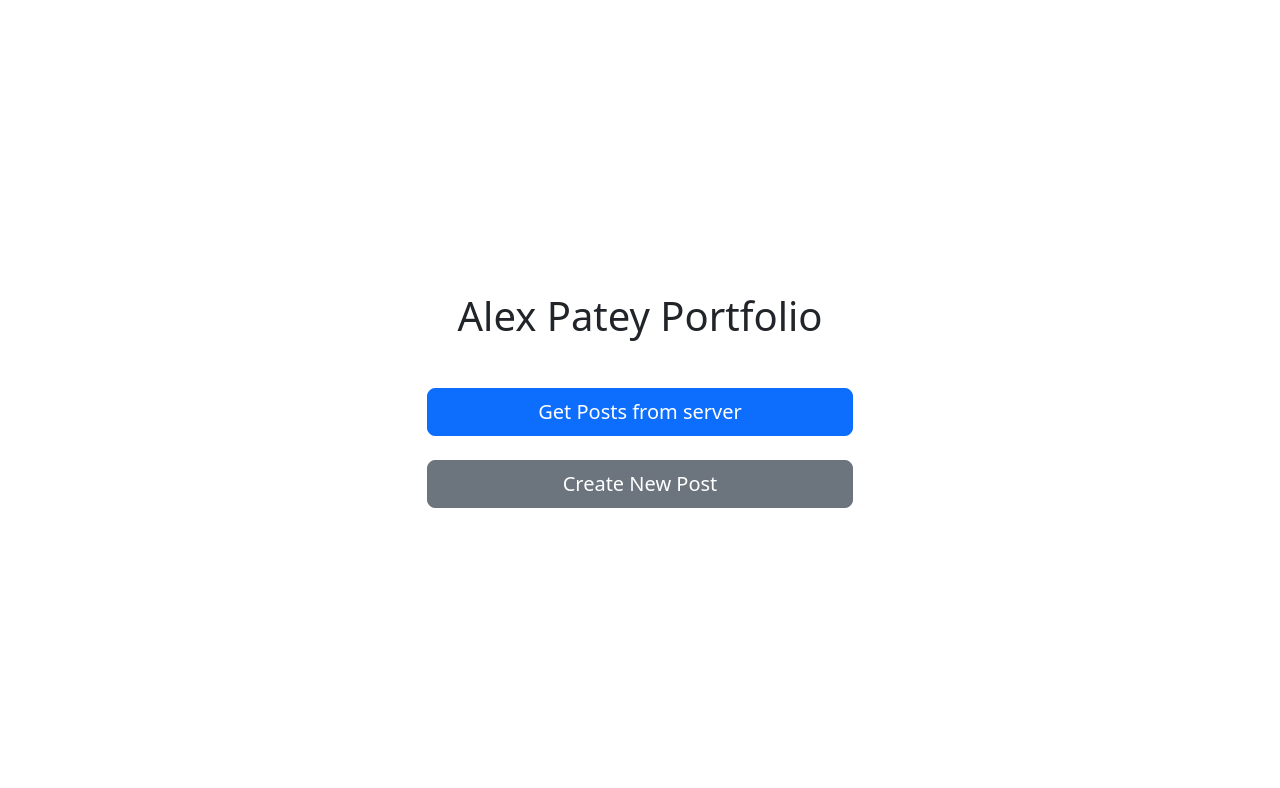
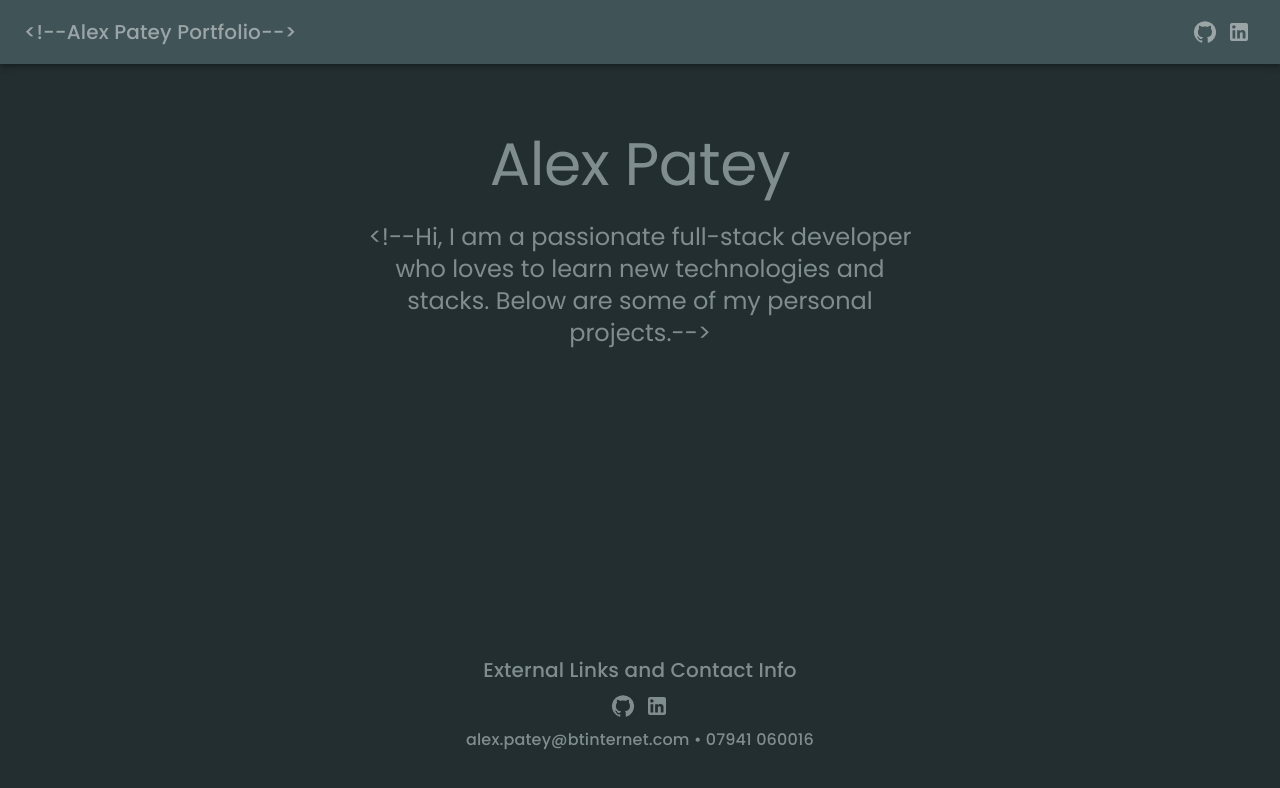
Before and after one commit to AlexPatey/AlexPateyPortfolio, a React (Create React App) app in the folder alexpateyportfolioreactclient/: page / in a window 1280 px wide. Shown: the top 788 px of the page. Built offline with nearby package versions, Linux system fonts and the light colour scheme.

Commit message:
basic structure of website complete using MUI

```diff
--- a/alexpateyportfolioreactclient/public/index.html
+++ b/alexpateyportfolioreactclient/public/index.html
@@ -3,11 +3,14 @@
   <head>
     <meta charset="utf-8" />
     <link rel="icon" href="%PUBLIC_URL%/favicon.ico" />
+    <link rel="preconnect" href="https://fonts.googleapis.com">
+    <link rel="preconnect" href="https://fonts.gstatic.com" crossorigin>
+    <link href="https://fonts.googleapis.com/css2?family=Poppins:ital,wght@0,100;0,200;0,300;0,400;0,500;0,600;0,700;0,800;0,900;1,100;1,200;1,300;1,400;1,500;1,600;1,700;1,800;1,900&display=swap" rel="stylesheet">
     <meta name="viewport" content="width=device-width, initial-scale=1" />
     <meta name="theme-color" content="#000000" />
     <meta
       name="description"
-      content="Web site created using create-react-app"
+      content="Alex Patey Portfolio"
     />
     <link rel="apple-touch-icon" href="%PUBLIC_URL%/logo192.png" />
     <!--
--- a/alexpateyportfolioreactclient/src/App.js
+++ b/alexpateyportfolioreactclient/src/App.js
@@ -2,6 +2,8 @@ import React, { useState } from "react";
 import Constants from "./utilities/Constants";
 import PostCreateForm from "./components/PostCreateForm";
 import PostUpdateForm from "./components/PostUpdateForm";
+import { Navbar } from "./components/Navbar";
+import Portfolio from "./components/Portfolio";
 
 export default function App() {
   const [posts, setPosts] = useState([]);
@@ -26,7 +28,9 @@ export default function App() {
   }
 
   return (
-    <div className="container">
+    <div>
+      <Portfolio/>
+      {/* <div className="container">
         <div className="row min-vh-100">
           <div className="col d-flex flex-column justify-content-center align-items-center">
             {(showingCreateNewPostForm === false && postCurrentlyBeingUpdated === null) && (
@@ -46,6 +50,7 @@ export default function App() {
             {postCurrentlyBeingUpdated !== null && <PostUpdateForm post={postCurrentlyBeingUpdated} onPostUpdated={onPostUpdated}></PostUpdateForm>}
           </div>
         </div>
+      </div> */}
     </div>
   );
 
--- /dev/null
+++ b/alexpateyportfolioreactclient/src/components/Navbar.js
@@ -0,0 +1,39 @@
+export function Navbar() {
+    return (
+        <nav className="navbar navbar-expand-lg navbar-light bg-light">
+            <a className="navbar-brand" href="#">Navbar</a>
+            <button className="navbar-toggler" type="button" data-toggle="collapse" data-target="#navbarSupportedContent" aria-controls="navbarSupportedContent" aria-expanded="false" aria-label="Toggle navigation">
+                <span className="navbar-toggler-icon"></span>
+            </button>
+
+            <div className="collapse navbar-collapse" id="navbarSupportedContent">
+                <ul className="navbar-nav mr-auto">
+                <li className="nav-item active">
+                    <a className="nav-link" href="#">Home <span className="sr-only">(current)</span></a>
+                </li>
+                <li className="nav-item">
+                    <a className="nav-link" href="#">Link</a>
+                </li>
+                <li className="nav-item dropdown">
+                    <a className="nav-link dropdown-toggle" href="#" id="navbarDropdown" role="button" data-toggle="dropdown" aria-haspopup="true" aria-expanded="false">
+                    Dropdown
+                    </a>
+                    <div className="dropdown-menu" aria-labelledby="navbarDropdown">
+                    <a className="dropdown-item" href="#">Action</a>
+                    <a className="dropdown-item" href="#">Another action</a>
+                    <div className="dropdown-divider"></div>
+                    <a className="dropdown-item" href="#">Something else here</a>
+                    </div>
+                </li>
+                <li className="nav-item">
+                    <a className="nav-link disabled" href="#">Disabled</a>
+                </li>
+                </ul>
+                <form className="form-inline my-2 my-lg-0">
+                    <input className="form-control mr-sm-2" type="search" placeholder="Search" aria-label="Search" />
+                    <button className="btn btn-outline-success my-2 my-sm-0" type="submit">Search</button>
+                </form>
+            </div>
+        </nav>
+    )
+}
--- /dev/null
+++ b/alexpateyportfolioreactclient/src/components/Portfolio.js
@@ -0,0 +1,151 @@
+import * as React from 'react';
+import AppBar from '@mui/material/AppBar';
+import Button from '@mui/material/Button';
+import CameraIcon from '@mui/icons-material/PhotoCamera';
+import Card from '@mui/material/Card';
+import CardActions from '@mui/material/CardActions';
+import CardContent from '@mui/material/CardContent';
+import CardMedia from '@mui/material/CardMedia';
+import CssBaseline from '@mui/material/CssBaseline';
+import Grid from '@mui/material/Grid';
+import Stack from '@mui/material/Stack';
+import Box from '@mui/material/Box';
+import Toolbar from '@mui/material/Toolbar';
+import Typography from '@mui/material/Typography';
+import Container from '@mui/material/Container';
+import Link from '@mui/material/Link';
+import { createTheme, ThemeProvider } from '@mui/material/styles';
+import { GitHub, HomeMax, LinkedIn } from '@mui/icons-material';
+import "../customCSS.css";
+
+function Copyright() {
+  return (
+    <Typography variant="body2" color="text.secondary" align="center">
+      {'Copyright © '}
+      <Link color="inherit" href="https://mui.com/">
+        Your Website
+      </Link>{' '}
+      {new Date().getFullYear()}
+      {'.'}
+    </Typography>
+  );
+}
+
+const cards = [1, 2, 3, 4, 5, 6, 7, 8, 9];
+
+const theme = createTheme();
+
+export default function Portfolio() {
+  return (
+    <ThemeProvider theme={theme}>
+      <CssBaseline />
+      <AppBar position="relative" sx={{ bgcolor: "#405458" }} fontFamily={'Poppins'}>
+        <Toolbar sx={{
+            width: "100%",
+            justifyContent: "space-between"
+          }}>
+          <Typography variant="h6" color="#9ba5a6" fontFamily={'Poppins'} fontWeight={500} noWrap>
+            {"<!--Alex Patey Portfolio-->"}
+          </Typography>
+          <div>
+            <GitHub className='headerMargin' onClick={() => window.open("https://github.com/AlexPatey")}
+                sx={{ cursor: 'pointer', color: "#9ba5a6" }}/>
+            <LinkedIn className='headerMargin' onClick={() => window.open("https://www.linkedin.com/in/alex-patey-b98a7519a/")}
+                sx={{ cursor: 'pointer', color: "#9ba5a6" }}/>
+          </div>
+        </Toolbar>
+      </AppBar>
+      <main bgcolor="#232e31">
+        {/* Hero unit */}
+        <Box
+          sx={{
+            bgcolor: '#232e31',
+            pt: 8,
+            pb: 6,
+            minHeight: "calc(100vh - 258px)"
+          }}
+        >
+          <Container maxWidth="sm">
+            <Typography
+              component="h1"
+              variant="h2"
+              align="center"
+              color="#808d8e"
+              fontFamily={'Poppins'}
+              fontWeight={400}
+              gutterBottom
+            >
+              Alex Patey
+            </Typography>
+            <Typography variant="h5" align="center" color="#808d8e" fontFamily={'Poppins'} paragraph>
+            {"<!--Hi, I am a passionate full-stack developer who loves to learn new technologies and stacks. Below are some of my personal projects.-->"}
+            </Typography>
+            {/* <Stack
+              sx={{ pt: 4 }}
+              direction="row"
+              spacing={2}
+              justifyContent="center"
+            >
+              <Button variant="contained">Main call to action</Button>
+              <Button variant="outlined">Secondary action</Button>
+            </Stack> */}
+          </Container>
+        </Box>
+        {/*<Container sx={{ py: 8, bgcolor: '#232e31' }} maxWidth="100%">
+           <Grid container spacing={4}>
+            {cards.map((card) => (
+              <Grid item key={card} xs={12} sm={6} md={4}>
+                <Card
+                  sx={{ height: '100%', display: 'flex', flexDirection: 'column' }}
+                >
+                  <CardMedia
+                    component="img"
+                    sx={{
+                      // 16:9
+                      pt: '56.25%',
+                    }}
+                    image="https://source.unsplash.com/random"
+                    alt="random"
+                  />
+                  <CardContent sx={{ flexGrow: 1 }}>
+                    <Typography gutterBottom variant="h5" component="h2">
+                      Heading
+                    </Typography>
+                    <Typography>
+                      This is a media card. You can use this section to describe the
+                      content.
+                    </Typography>
+                  </CardContent>
+                  <CardActions>
+                    <Button size="small">View</Button>
+                    <Button size="small">Edit</Button>
+                  </CardActions>
+                </Card>
+              </Grid>
+            ))}
+          </Grid>
+        </Container>*/}
+      </main>
+      {/* Footer */}
+      <Box sx={{ bgcolor: '#232e31', p: 6,}} component="footer">
+        <Typography variant="h6" color="#808d8e"  align="center" fontFamily={'Poppins'} gutterBottom>
+            External Links and Contact Info
+        </Typography>
+        <div className='externalLinks'>
+            <div>
+                <GitHub className='headerMargin' onClick={() => window.open("https://github.com/AlexPatey")}
+                        sx={{ cursor: 'pointer', color: "#808d8e" }}/>
+                <LinkedIn className='headerMargin' onClick={() => window.open("https://www.linkedin.com/in/alex-patey-b98a7519a/")}
+                    sx={{ cursor: 'pointer', color: "#808d8e" }}/>
+            </div>
+            <div className='contactInfo'>
+                <Typography variant="h7" color="#808d8e" fontFamily={'Poppins'} fontWeight={500} className='headerPadding email'>
+                    alex.patey@btinternet.com • 07941 060016
+                </Typography>
+            </div>
+        </div>
+      </Box>
+      {/* End footer */}
+    </ThemeProvider>
+  );
+}
--- /dev/null
+++ b/alexpateyportfolioreactclient/src/customCSS.css
@@ -0,0 +1,16 @@
+
+.headerPadding {
+   padding: 0 5px;
+}
+
+.headerMargin {
+    margin: 0 5px;
+}
+
+.externalLinks {
+    text-align: center;
+}
+
+.contactInfo {
+    margin-top: 10px;
+}
--- a/alexpateyportfolioreactclient/src/index.js
+++ b/alexpateyportfolioreactclient/src/index.js
@@ -3,7 +3,10 @@ import "bootstrap/dist/css/bootstrap.css";
 import React from 'react';
 import ReactDOM from 'react-dom/client';
 import App from './App';
-
+import '@fontsource/roboto/300.css';
+import '@fontsource/roboto/400.css';
+import '@fontsource/roboto/500.css';
+import '@fontsource/roboto/700.css';
 
 const root = ReactDOM.createRoot(document.getElementById('root'));
 root.render(
```
Also changed, not shown: alexpateyportfolioreactclient/package.json (+9 -0 lines), 1 other file (tests, documents, lock files or other folders). Lines whose indentation alone changed are shown as unchanged.
